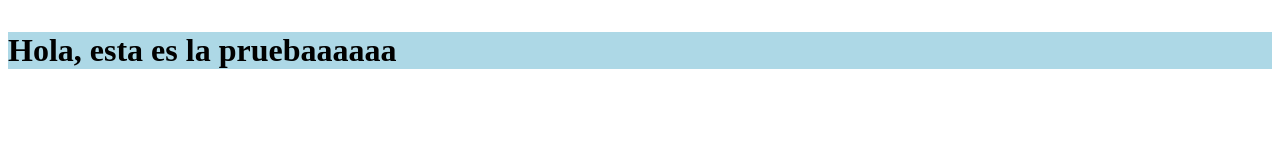
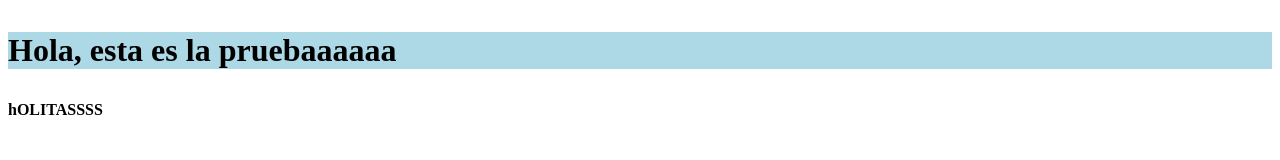
Before and after one commit to Juan029/pruebacarga, a plain HTML site: page index.html in a window 1280 px wide. Drawn offline with Linux system fonts and the light colour scheme.

Commit message:
Ahora subimos el cambio

```diff
--- a/index.html
+++ b/index.html
@@ -10,6 +10,7 @@
 <body>
 
 <h3>Hola, esta es la pruebaaaaaa</h3>
+<h4>hOLITASSSS</h4>
 
 </body>
 </html>
```
